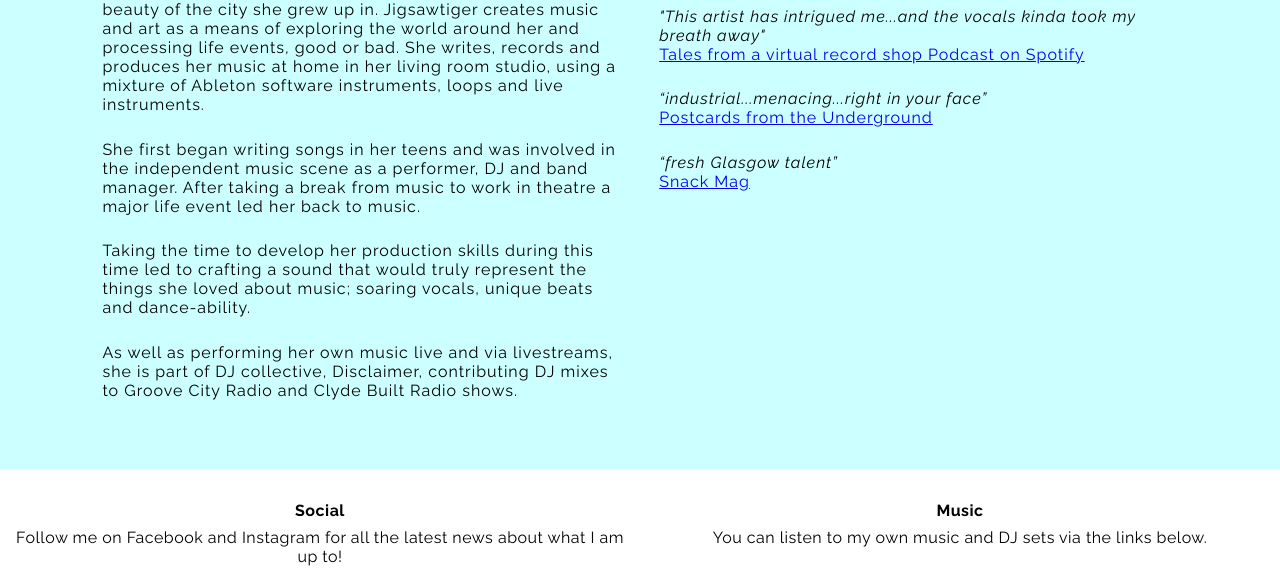
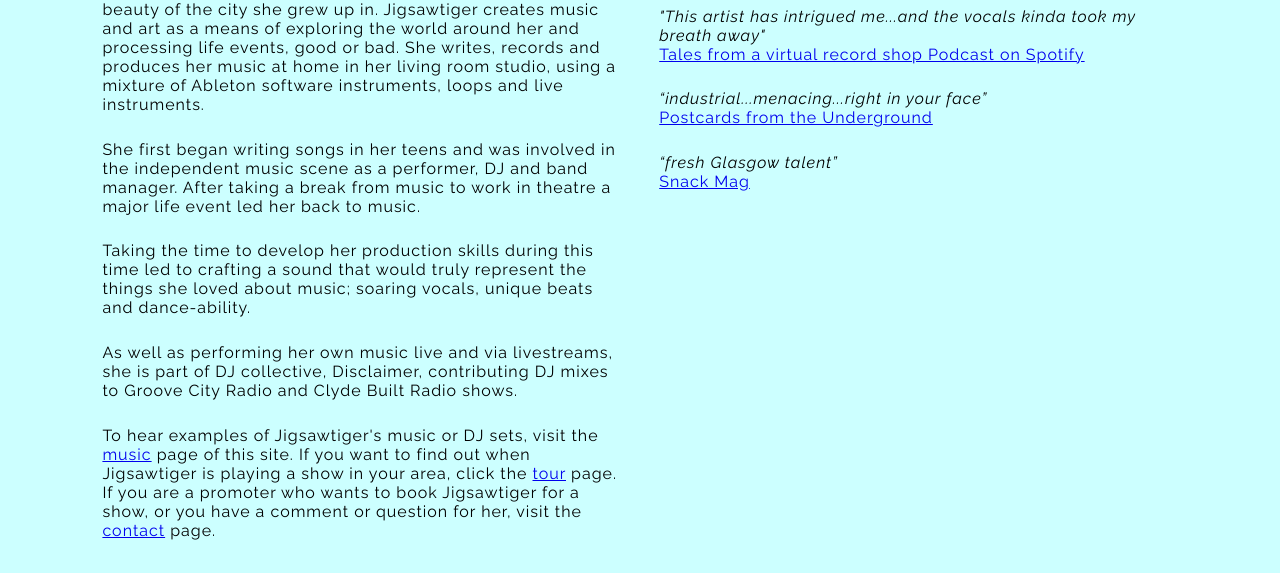
Before and after one commit to rferguson386/jigsawtiger-rework, a plain HTML site: page index.html in a window 1280 px wide. Shown: the part 855-1428 px from the top of the page. Drawn offline with Linux system fonts and the light colour scheme; a web font is replaced by a local one.

Commit message:
add documentation folder

```diff
--- a/index.html
+++ b/index.html
@@ -70,6 +70,13 @@
                 </p>
                 <p>As well as performing her own music live and via livestreams, she is part of DJ collective,
                     Disclaimer, contributing DJ mixes to Groove City Radio and Clyde Built Radio shows.</p>
+                <p>To hear examples of Jigsawtiger's music or DJ sets, visit the <a href="music.html"
+                        aria-label="Link to visit my music page">music</a> page of this site.
+                    If you want to find out when Jigsawtiger is playing a show in your area, click the <a
+                        href="tour.html" aria-label="Link to visit my tour info page">tour</a> page.
+                    If you are a promoter who wants to book Jigsawtiger for a show, or you have a comment or question
+                    for her, visit the <a href="contact.html" aria-label="Link to visit my contact page">contact</a>
+                    page.</p>
             </div>
             <div class="homepage-intro-media">
                 <h2 class="intro-headings">Media</h2>
```
Also changed, not shown: documentation/Navbar.png (added), 3 other files.
